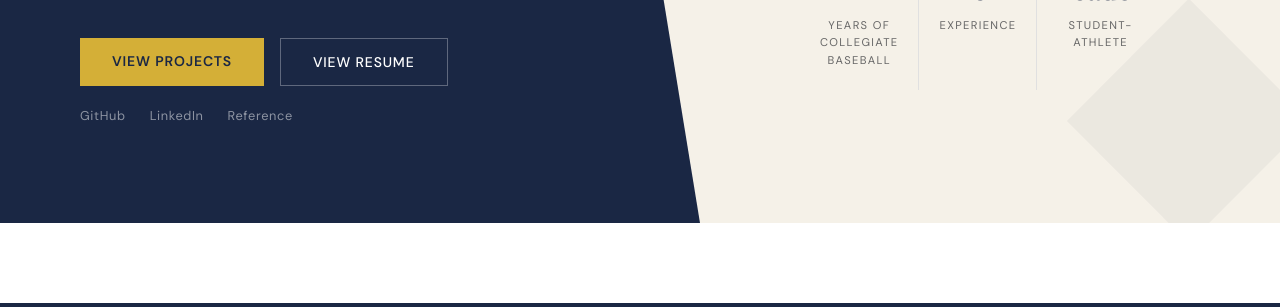
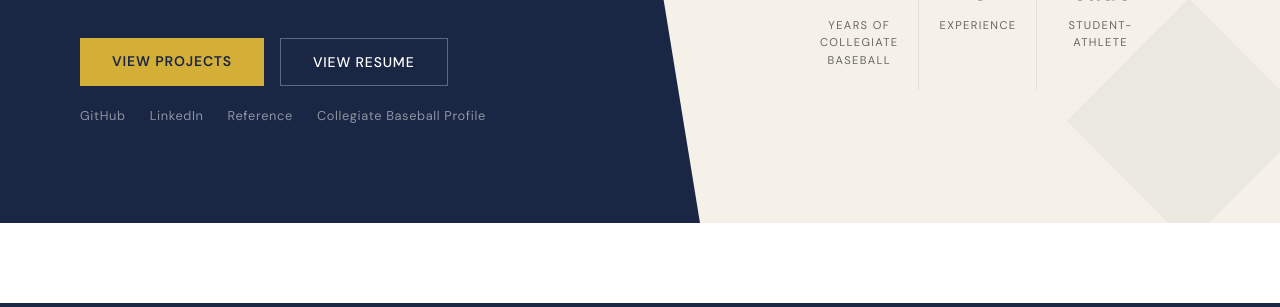
Before and after one commit to kylelflynn2/vsc-blog, a Flask app: page / in a window 1280 px wide. Shown: the part 577-884 px from the top of the page. Run offline with Flask 3, Linux system fonts and the light colour scheme.

Commit message:
Add Collegiate Baseball Profile link to home page
Co-Authored-By: Claude Sonnet 4.6 <noreply@anthropic.com>

```diff
--- a/templates/index.html
+++ b/templates/index.html
@@ -213,6 +213,7 @@
       <a href="https://github.com/kylelflynn2" target="_blank" style="font-size:0.8rem;color:rgba(255,255,255,0.5);text-decoration:none;letter-spacing:0.05em;transition:color 0.2s;" onmouseover="this.style.color='var(--gold)'" onmouseout="this.style.color='rgba(255,255,255,0.5)'">GitHub</a>
       <a href="https://www.linkedin.com/in/kyle-l-flynn/" target="_blank" style="font-size:0.8rem;color:rgba(255,255,255,0.5);text-decoration:none;letter-spacing:0.05em;transition:color 0.2s;" onmouseover="this.style.color='var(--gold)'" onmouseout="this.style.color='rgba(255,255,255,0.5)'">LinkedIn</a>
       <a href="/static/reference.pdf" target="_blank" rel="noopener" style="font-size:0.8rem;color:rgba(255,255,255,0.5);text-decoration:none;letter-spacing:0.05em;transition:color 0.2s;" onmouseover="this.style.color='var(--gold)'" onmouseout="this.style.color='rgba(255,255,255,0.5)'">Reference</a>
+      <a href="https://cuwfalcons.com/sports/baseball/roster/kyle-flynn/12542" target="_blank" rel="noopener" style="font-size:0.8rem;color:rgba(255,255,255,0.5);text-decoration:none;letter-spacing:0.05em;transition:color 0.2s;" onmouseover="this.style.color='var(--gold)'" onmouseout="this.style.color='rgba(255,255,255,0.5)'">Collegiate Baseball Profile</a>
     </div>
   </div>
 
```
